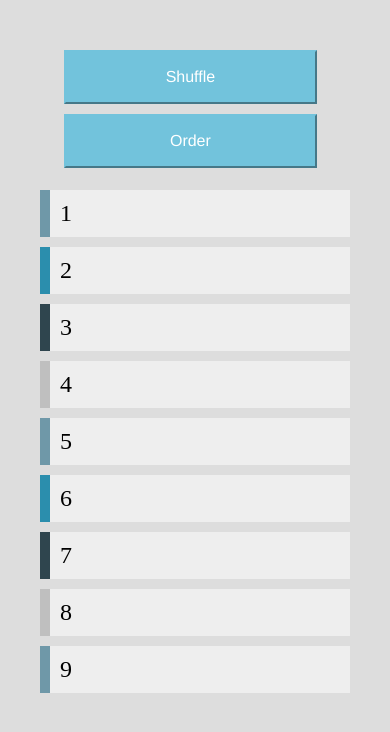
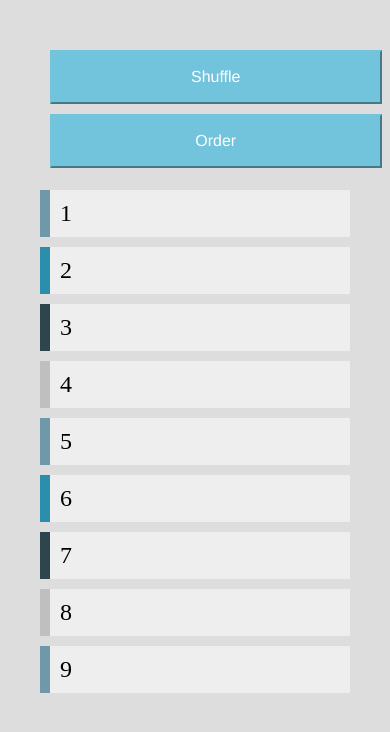
Before and after one commit to Karthickanbujayam/maersk, a plain HTML site: page index.html in a window 390 px wide. Drawn offline with Linux system fonts and the light colour scheme.

Commit message:
Update index.html
Css changes

```diff
--- a/index.html
+++ b/index.html
@@ -81,7 +81,7 @@ button:hover{
   }
 
  aside {
-    width: 72%;
+    width: 85%;
     position: fixed;
     padding: 10px;
     text-align: center;
@@ -97,7 +97,7 @@ button:hover{
 .bgcolor3 { border-left: 10px solid #2F454E; }
 .bgcolor4 { border-left: 10px solid #BFBFBF; }
  button{
-      min-width: 90%;
+      min-width: 100%;
       display: inline-block;
       margin-bottom: 10px;
   }
```
